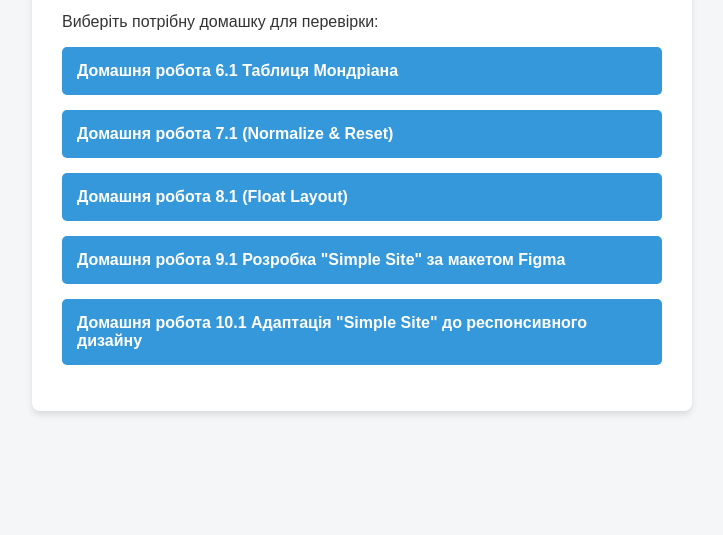
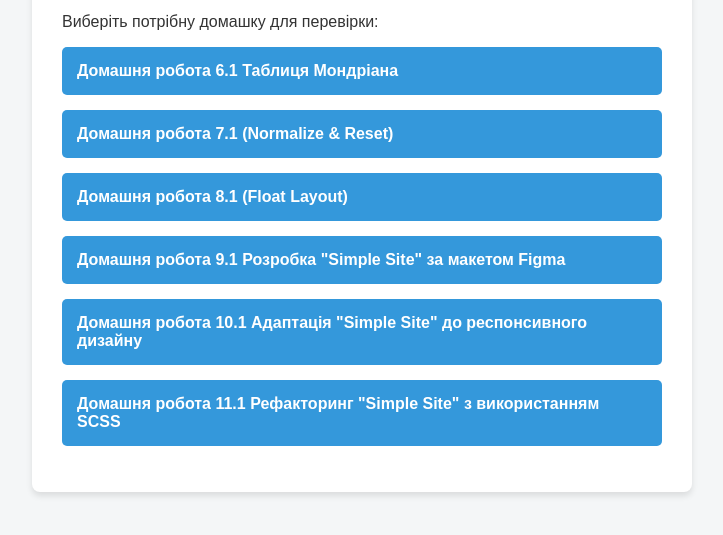
Before and after one commit to galina1706/FullSJS, a plain HTML site: page index.html in a window 1280 px wide. Shown: the part 157-692 px from the top of the page, without its empty margins (278-1001 px from the left). Drawn offline with Linux system fonts and the light colour scheme.

Commit message:
Add link for Homework 11.1 Refactoring with SCSS

```diff
--- a/index.html
+++ b/index.html
@@ -25,6 +25,7 @@
         <li><a href="./HW_8.1/">Домашня робота 8.1 (Float Layout)</a></li>
         <li><a href="./HW_9/">Домашня робота 9.1 Розробка "Simple Site" за макетом Figma</a></li>
         <li><a href="./HW_10/">Домашня робота 10.1 Адаптація "Simple Site" до респонсивного дизайну</a></li>
+        <li><a href="./HW_11/">Домашня робота 11.1 Рефакторинг "Simple Site" з використанням SCSS</a></li>
     </ul>
 </div>
 
```
